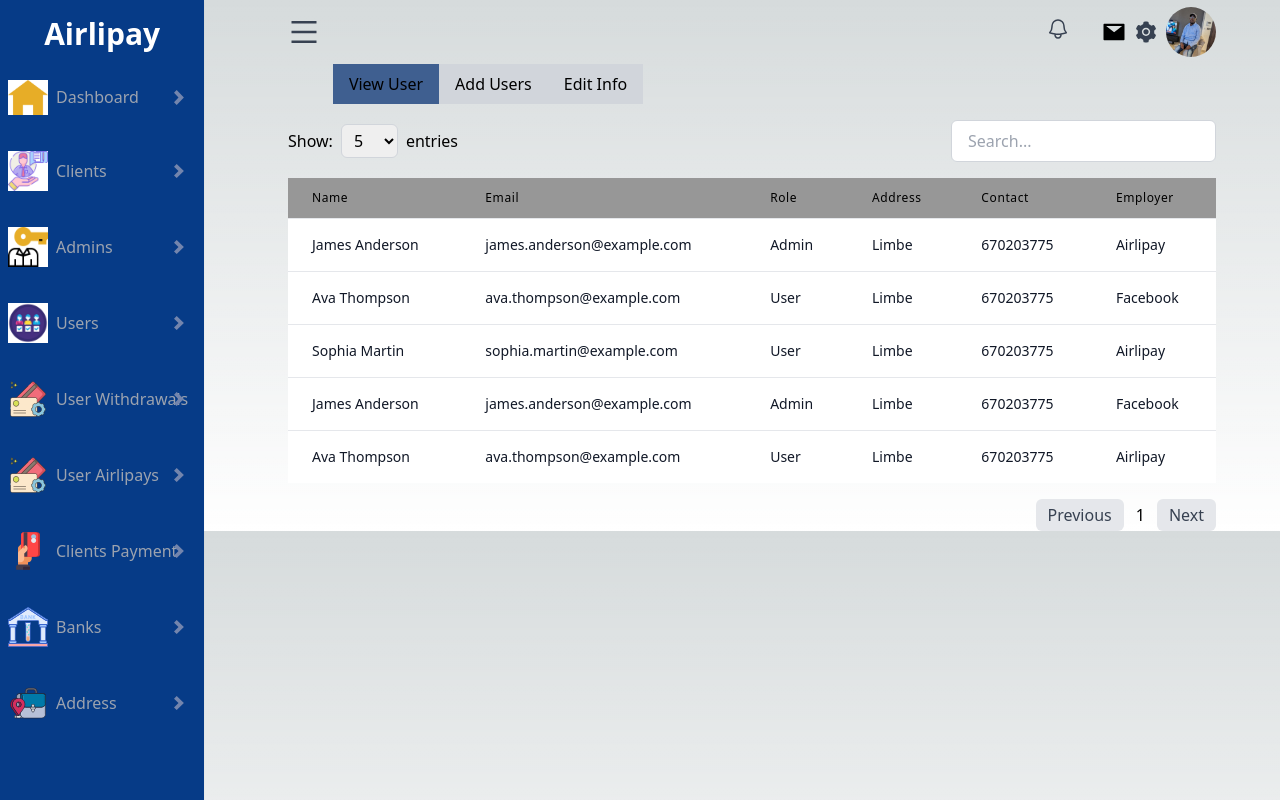
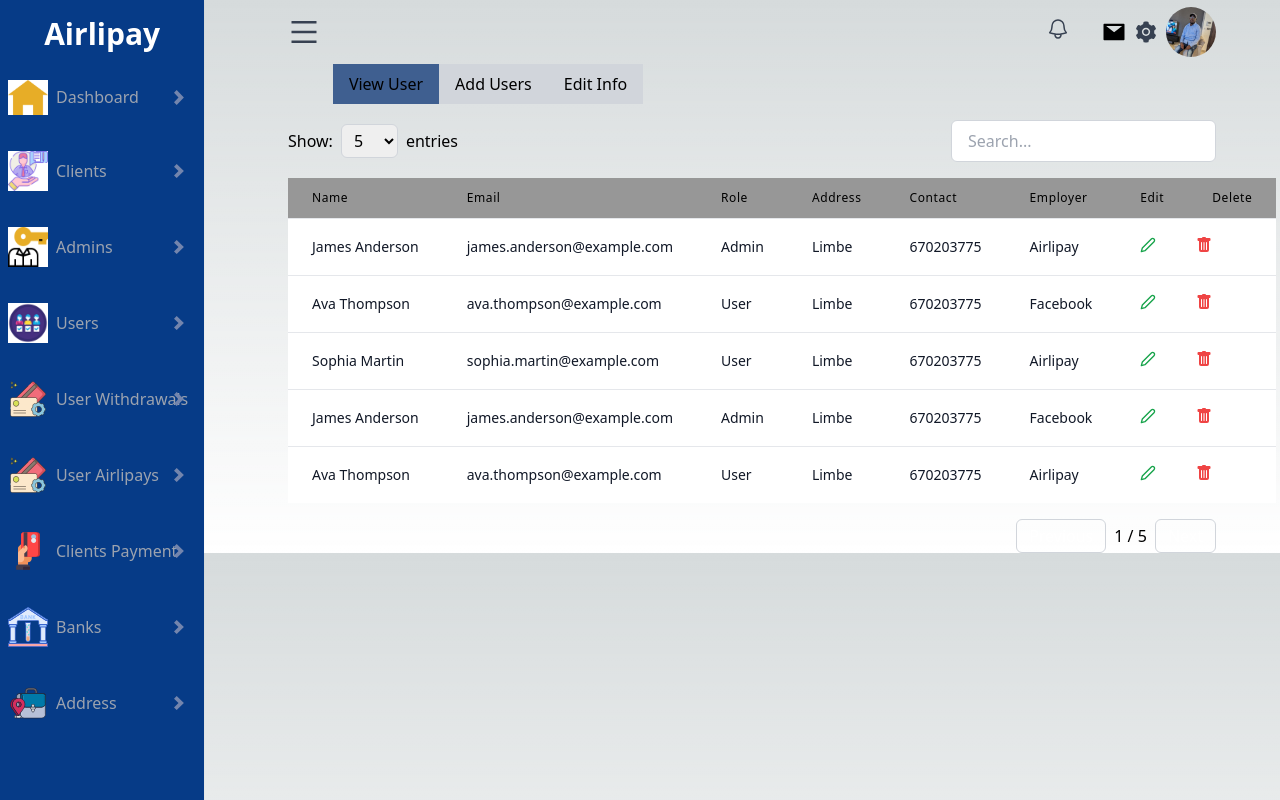
Before and after one commit to techarcgram-org/AirlipayDashboard, a Next.js app: page /users in a window 1280 px wide. Built offline with nearby package versions, Linux system fonts and the light colour scheme.

Commit message:
added edit and delete icons

```diff
--- a/src/app/components/user/Table.jsx
+++ b/src/app/components/user/Table.jsx
@@ -1,4 +1,6 @@
 import React, { useState } from "react";
+import {BsFillTrashFill} from 'react-icons/bs'
+import {FiEdit2} from 'react-icons/fi'
 
 const Table = ({ users, columns }) => {
   const [currentPage, setCurrentPage] = useState(1);
@@ -38,6 +40,18 @@ const Table = ({ users, columns }) => {
   const handleItemsPerPageChange = (e) => {
     setCurrentPage(1); // Reset to the first page
     setItemsPerPage(parseInt(e.target.value));
+  };
+
+  // Handle edit entry
+  const handleEdit = (userId) => {
+    // Perform edit action for the given userId
+    console.log("Edit user:", userId);
+  };
+
+  // Handle delete entry
+  const handleDelete = (userId) => {
+    // Perform delete action for the given userId
+    console.log("Delete user:", userId);
   };
 
   return (
@@ -83,7 +97,38 @@ const Table = ({ users, columns }) => {
         <tbody className="bg-white divide-y divide-gray-200">
           {currentUsers.map((user) => (
             <tr key={user.id}>
-              {columns.map((column) => (
+              {columns.map((column) => {
+                if (column.id === "edit") {
+                  return (
+                    <td
+                      key={column.id}
+                      className="p-2 md:p-4 lg:px-6 lg:py-4 whitespace-nowrap"
+                    >
+                      <button
+                        onClick={() => handleEdit(user.id)} // Add handleEdit function
+                        className="text-green-600 underline"
+                      >
+                        <FiEdit2 />
+                      </button>
+                    </td>
+                  );
+                }
+                if (column.id === "delete") {
+                  return (
+                    <td
+                      key={column.id}
+                      className="p-2 justify-center items-center whitespace-nowrap"
+                    >
+                      <button
+                        onClick={() => handleDelete(user.id)} // Add handleDelete function
+                        className="text-red-500 underline"
+                      >
+                        <BsFillTrashFill />
+                      </button>
+                    </td>
+                  );
+                }
+                return (
                   <td
                     key={column.id}
                     className="p-2 md:p-4 lg:px-6 lg:py-4 whitespace-nowrap"
@@ -92,28 +137,36 @@ const Table = ({ users, columns }) => {
                       {user[column.field]}
                     </div>
                   </td>
-              ))}
+                );
+              })}
             </tr>
           ))}
         </tbody>
       </table>
       {/* Pagination */}
-      <div className="mt-4 flex justify-end">
+      <div className="mt-4 flex flex-row justify-end items-center">
+        <div className="flex items-center justify-around" >
           <button
             onClick={prevPage}
             disabled={currentPage === 1}
-          className="px-3 py-1 rounded-md bg-gray-200 text-gray-700"
+            className="px-3 py-1 border border-gray-300 rounded-md text-white focus:outline-none focus:ring-2 focus:ring-blue-400"
           >
             Previous
           </button>
-        <span className="px-3 py-1">{currentPage}</span>
+          <div className="ml-2" >
+            {currentPage}  / {totalPages}
+          </div>
           <button
             onClick={nextPage}
             disabled={currentPage === totalPages}
-          className="px-3 py-1 rounded-md bg-gray-200 text-gray-700"
+            className="ml-2 px-3 py-1 border border-gray-300 rounded-md text-white focus:outline-none focus:ring-2 focus:ring-blue-400"
           >
             Next
           </button>
+        </div>
+        {/* <div>
+          Page {currentPage} of {totalPages}
+        </div> */}
       </div>
     </div>
   );
--- a/src/app/constant/data.js
+++ b/src/app/constant/data.js
@@ -258,6 +258,8 @@ const columns = [
   { id: "address", header: "Address", field: "address" },
   { id: "contact", header: "Contact", field: "contact" },
   { id: "employer", header: "Employer", field: "employer" },
+  { id: "edit", header: "Edit", field: "" },
+  { id: "delete", header: "Delete", field: "" },
   // Add more column objects as needed
 ];
 
```
Lines whose indentation alone changed are shown as unchanged.
